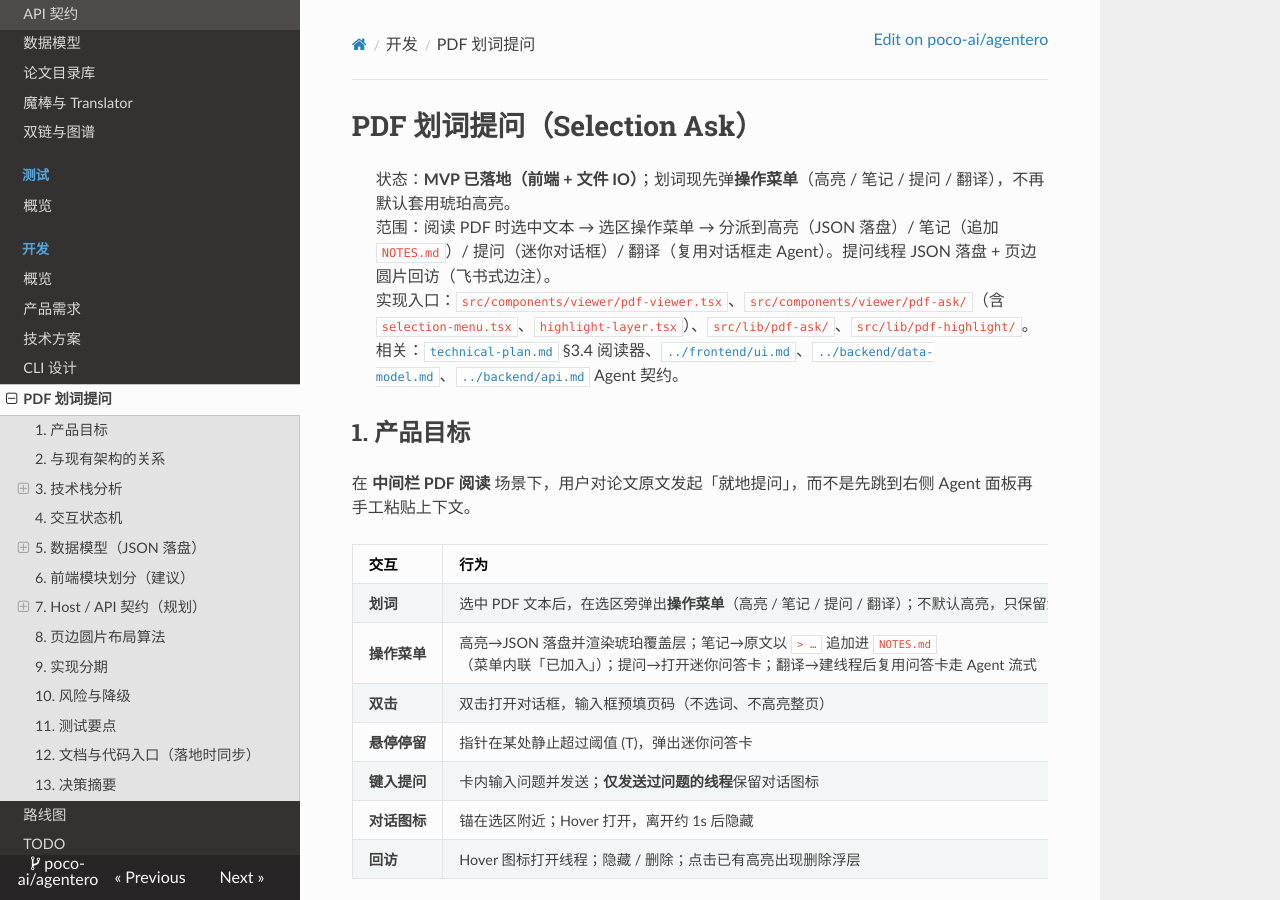
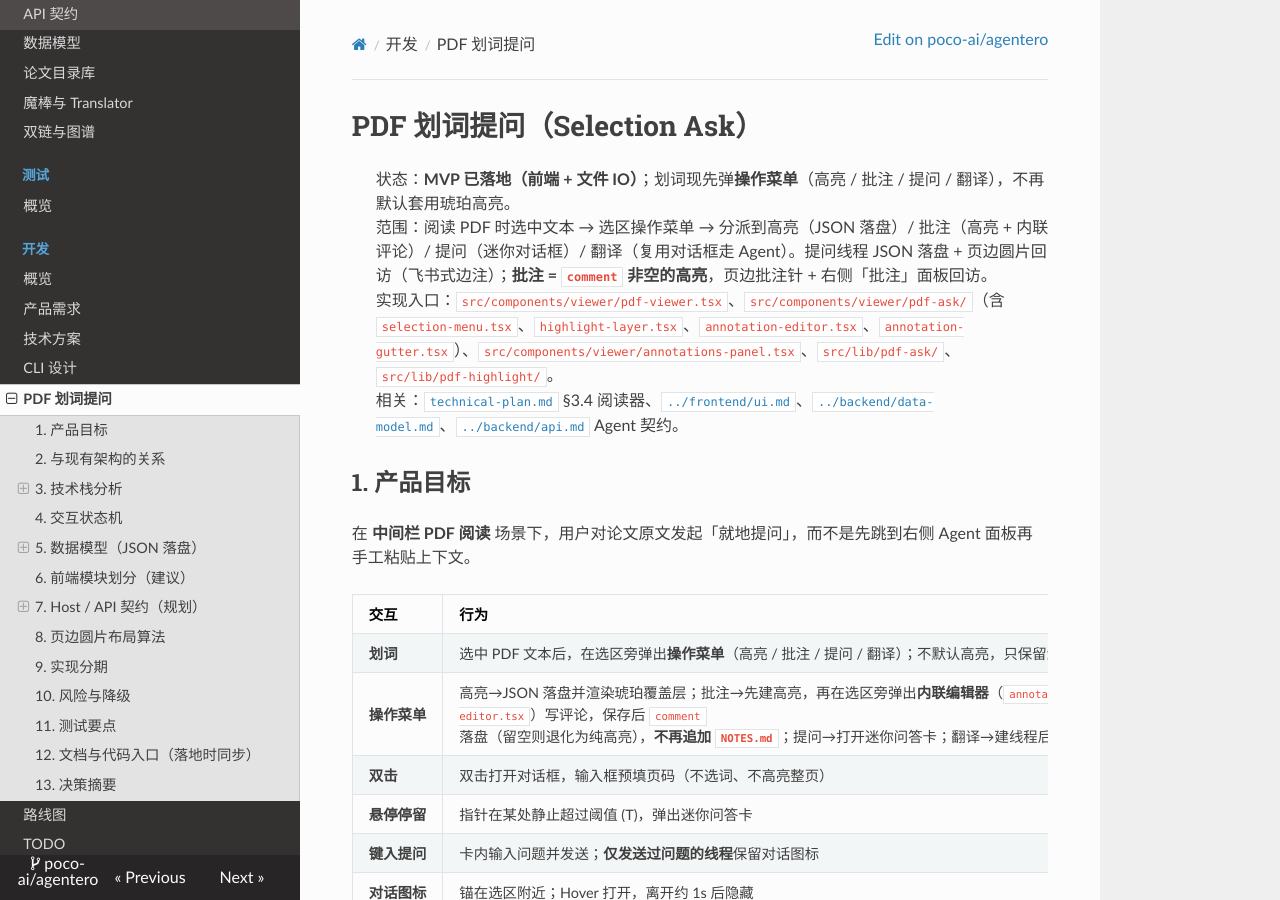
Before and after one commit to July-h5kf3/Agentero, an MkDocs documentation site: the page built from docs/development/pdf-ask.md, in a window 1280 px wide and 900 px high. Built offline with MkDocs 1.6.1, drawn with Linux system fonts in a browser that asks for light colours; nearby versions of some CDN libraries; some of the changed text lies outside the part shown.

Commit message:
docs(pdf): document Zotero-style annotation feature

````diff
--- a/docs/development/pdf-ask.md
+++ b/docs/development/pdf-ask.md
@@ -1,8 +1,8 @@
 # PDF 划词提问（Selection Ask）
 
-> 状态：**MVP 已落地（前端 + 文件 IO）**；划词现先弹**操作菜单**（高亮 / 笔记 / 提问 / 翻译），不再默认套用琥珀高亮。
-> 范围：阅读 PDF 时选中文本 → 选区操作菜单 → 分派到高亮（JSON 落盘）/ 笔记（追加 `NOTES.md`）/ 提问（迷你对话框）/ 翻译（复用对话框走 Agent）。提问线程 JSON 落盘 + 页边圆片回访（飞书式边注）。
-> 实现入口：`src/components/viewer/pdf-viewer.tsx`、`src/components/viewer/pdf-ask/`（含 `selection-menu.tsx`、`highlight-layer.tsx`）、`src/lib/pdf-ask/`、`src/lib/pdf-highlight/`。
+> 状态：**MVP 已落地（前端 + 文件 IO）**；划词现先弹**操作菜单**（高亮 / 批注 / 提问 / 翻译），不再默认套用琥珀高亮。
+> 范围：阅读 PDF 时选中文本 → 选区操作菜单 → 分派到高亮（JSON 落盘）/ 批注（高亮 + 内联评论）/ 提问（迷你对话框）/ 翻译（复用对话框走 Agent）。提问线程 JSON 落盘 + 页边圆片回访（飞书式边注）；**批注 = `comment` 非空的高亮**，页边批注针 + 右侧「批注」面板回访。
+> 实现入口：`src/components/viewer/pdf-viewer.tsx`、`src/components/viewer/pdf-ask/`（含 `selection-menu.tsx`、`highlight-layer.tsx`、`annotation-editor.tsx`、`annotation-gutter.tsx`）、`src/components/viewer/annotations-panel.tsx`、`src/lib/pdf-ask/`、`src/lib/pdf-highlight/`。
 > 相关：[`technical-plan.md`](technical-plan.md) §3.4 阅读器、[`../frontend/ui.md`](../frontend/ui.md)、[`../backend/data-model.md`](../backend/data-model.md)、[`../backend/api.md`](../backend/api.md) Agent 契约。
 
 ## 1. 产品目标
@@ -11,8 +11,8 @@
 
 | 交互 | 行为 |
 |---|---|
-| **划词** | 选中 PDF 文本后，在选区旁弹出**操作菜单**（高亮 / 笔记 / 提问 / 翻译）；不默认高亮，只保留浏览器原生选区 |
-| **操作菜单** | 高亮→JSON 落盘并渲染琥珀覆盖层；笔记→原文以 `> …` 追加进 `NOTES.md`（菜单内联「已加入」）；提问→打开迷你问答卡；翻译→建线程后复用问答卡走 Agent 流式 |
+| **划词** | 选中 PDF 文本后，在选区旁弹出**操作菜单**（高亮 / 批注 / 提问 / 翻译）；不默认高亮，只保留浏览器原生选区 |
+| **操作菜单** | 高亮→JSON 落盘并渲染琥珀覆盖层；批注→先建高亮，再在选区旁弹出**内联编辑器**（`annotation-editor.tsx`）写评论，保存后 `comment` 落盘（留空则退化为纯高亮），**不再追加 `NOTES.md`**；提问→打开迷你问答卡；翻译→建线程后复用问答卡走 Agent 流式 |
 | **双击** | 双击打开对话框，输入框预填页码（不选词、不高亮整页） |
 | **悬停停留** | 指针在某处静止超过阈值 \(T\)，弹出迷你问答卡 |
 | **键入提问** | 卡内输入问题并发送；**仅发送过问题的线程**保留对话图标 |
@@ -188,12 +188,18 @@
 
 ```text
 src/components/viewer/
-  pdf-viewer.tsx              # 现有；挂载交互层与 gutter
+  pdf-viewer.tsx              # 现有；挂载交互层与 gutter；暴露命令式 `PdfViewerHandle`
+                             #   （getHighlights / scrollToHighlight / editComment / deleteHighlight）
+                             #   + `onHighlightsChange` 回调，App.tsx 按 tab 保存 handle + highlights 驱动面板
+  annotations-panel.tsx       # 右侧「批注」tab：列出**当前活动 PDF tab** 的批注卡（页码 + 引文 + 评论）；
+                             #   点击卡片滚动到原文并闪烁；卡片可编辑 / 删除
   pdf-ask/
     ask-layer.tsx             # 捕获 selection / dblclick / dwell
     ask-popover.tsx           # 迷你对话框（消息 + 输入）
     ask-gutter.tsx            # 右侧圆片列表
     ask-highlight.tsx         # 选区/已锚定高亮 overlay（可选）
+    annotation-editor.tsx     # 内联评论编辑器（选区旁 popover；新建/读取/编辑批注）
+    annotation-gutter.tsx     # 页边**批注针**（仅 comment 非空的高亮）；点击打开内联编辑器
     use-pdf-geometry.ts       # DOMRect ↔ 归一化坐标
     use-pdf-ask-store.ts      # 当前 paper 的 threads 加载/保存
 src/lib/pdf-ask/
@@ -270,7 +276,8 @@
 | **M3 ACP 接入** | 真流式回答；多轮；结束写盘 | 与 Agent 面板共用 provider 配置 | ✅ |
 | **M4 双击 / 悬停** | 触发完善；阈值暂固定（约 700ms） | 防误触可接受 | ✅ |
 | **M5 增强** | 导出 highlight；本地 PDF 文本层；无文本层降级 UI | 扫描件有明确空状态 | ⏳ |
-| **M6 选区菜单** | 划词弹菜单：高亮（`highlights/*.json`）/ 笔记（追加 `NOTES.md`）/ 提问 / 翻译；去掉默认琥珀高亮 | 四项可用；高亮重开对齐并可删除；笔记不覆盖未存改动 | ✅ |
+| **M6 选区菜单** | 划词弹菜单：高亮（`highlights/*.json`）/ 批注 / 提问 / 翻译；去掉默认琥珀高亮 | 四项可用；高亮重开对齐并可删除 | ✅ |
+| **M7 批注（Zotero 式）** | 「批注」= 建高亮 + 内联编辑器写 `comment`；页边批注针；右侧「批注」面板（活动 PDF tab）列卡、跳转闪烁、编辑/删除；**不写 `NOTES.md`** | 新建/编辑/面板跳转/删除闭环；`comment` 落盘且 `version` 兼容 | ✅ |
 
 ## 10. 风险与降级
 
@@ -285,8 +292,9 @@
 
 ## 11. 测试要点
 
-- 单元：归一化坐标往返、`schema` 校验、index 重建。
+- 单元：归一化坐标往返、`schema` 校验（含可选 `comment`）、index 重建。
 - 组件：selection → open popover；write → gutter 出现；click → 消息恢复。
+- 批注：批注→内联编辑器写 `comment` 落盘并出现页边批注针；右侧「批注」面板列卡、点击跳转并闪烁、编辑 / 删除闭环。
 - 集成：mock `agent:stream` 完成一轮后文件存在且可再读。
 - 手工：长 PDF 滚动、窗口缩放、中英混排选区、双栏论文（rects 多段）。
 
````
Also changed, not shown: AGENTS.md (+1 -1 lines), docs/backend/data-model.md (+7 -6 lines), docs/development/roadmap.md (+5 -4 lines), docs/development/todo.md (+6 -4 lines).
